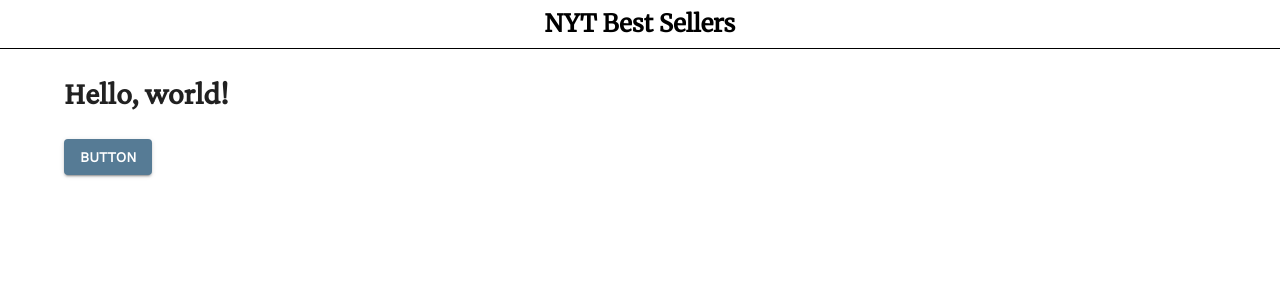
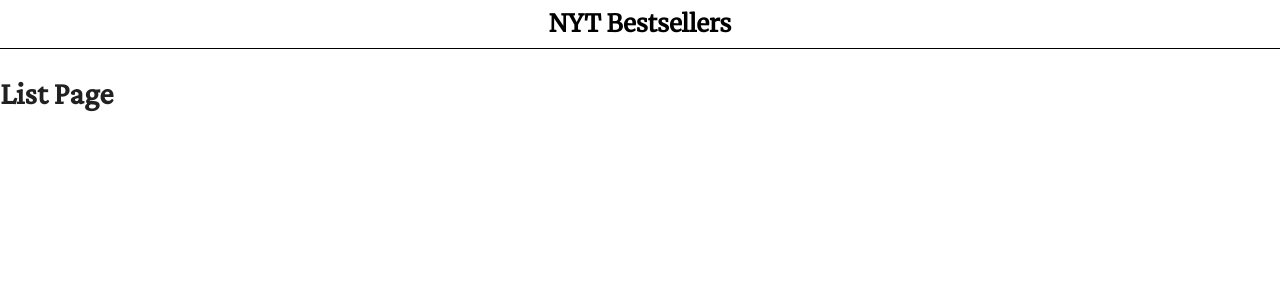
Before and after one commit to ItaloPereira/NYT-bestsellers, a React (Vite) app: page /1 in a window 1280 px wide. Shown: the top 300 px of the page. Built offline with nearby package versions, Linux system fonts and the light colour scheme.

Commit message:
feat: add React Router with initial routes for Home and ListPage

```diff
--- a/package.json
+++ b/package.json
@@ -30,6 +30,7 @@
     "eslint-plugin-react-hooks": "^5.0.0",
     "eslint-plugin-react-refresh": "^0.4.14",
     "globals": "^15.11.0",
+    "react-router-dom": "^6.28.0",
     "typescript": "~5.6.2",
     "typescript-eslint": "^8.11.0",
     "vite": "^5.4.10"
--- a/src/App.tsx
+++ b/src/App.tsx
@@ -2,10 +2,8 @@
 import defaultTheme from '@/themes/default';
 
 import CssBaseline from '@mui/material/CssBaseline';
-import RootLayout from '@/layouts/RootLayout';
 
-import Container from '@mui/material/Container';
-import Button from '@mui/material/Button';
+import Router from './router';
 
 import '@fontsource/merriweather';
 import '@fontsource/crimson-pro';
@@ -15,12 +13,7 @@
   return (
     <ThemeProvider theme={defaultTheme}>
       <CssBaseline />
-      <RootLayout>
-        <Container>
-          <h1>Hello, world!</h1>
-          <Button variant="contained" color="primary">Button</Button>
-        </Container>
-      </RootLayout>
+      <Router />
     </ThemeProvider>
   )
 }
--- a/src/components/top-bar/TopBar.tsx
+++ b/src/components/top-bar/TopBar.tsx
@@ -34,7 +34,7 @@
       <Container>
         <Toolbar disableGutters sx={{ justifyContent: 'center' }} variant="dense">
           <Logo href="/">
-            NYT Best Sellers
+            NYT Bestsellers
           </Logo>
         </Toolbar>
       </Container>
--- a/src/layouts/RootLayout.tsx
+++ b/src/layouts/RootLayout.tsx
@@ -1,18 +1,16 @@
+import { Outlet } from "react-router-dom";
+
 import Box from '@mui/material/Box';
 import Toolbar from '@mui/material/Toolbar';
 
 import TopBar from '@/components/top-bar/TopBar';
 
-interface RootLayoutProps {
-  children: React.ReactNode;
-}
-
-const RootLayout = ({ children }: RootLayoutProps) => {
+const RootLayout = () => {
   return (
     <Box>
       <TopBar />
       <Toolbar variant="dense" />
-      {children}
+      <Outlet />
     </Box>
   );
 }
--- /dev/null
+++ b/src/pages/HomePage.tsx
@@ -0,0 +1,15 @@
+import Container from '@mui/material/Container';
+import Button from '@mui/material/Button';
+
+const HomePage = () => {
+  return (
+    <div>
+      <Container>
+        <h1>Hello, world!</h1>
+        <Button variant="contained" color="primary">Button</Button>
+      </Container>
+    </div>
+  );
+}
+
+export default HomePage;
--- /dev/null
+++ b/src/pages/ListPage.tsx
@@ -0,0 +1,9 @@
+const ListPage = () => {
+  return (
+    <div>
+      <h1>List Page</h1>
+    </div>
+  );
+}
+
+export default ListPage;
--- /dev/null
+++ b/src/router.tsx
@@ -0,0 +1,22 @@
+import { BrowserRouter, Routes, Route } from "react-router-dom";
+
+import RootLayout from '@/layouts/RootLayout';
+
+import HomePage from '@/pages/HomePage';
+import ListPage from '@/pages/ListPage';
+
+const Router = () => {
+  return (
+    <BrowserRouter>
+      <Routes>
+        <Route path="/" element={<RootLayout />}>
+          <Route index element={<HomePage />} />
+          <Route path=":listName" element={<ListPage />} />
+          <Route path="*" element={<h1>404</h1>} />
+        </Route>
+      </Routes>
+    </BrowserRouter>
+  );
+}
+
+export default Router;
```
Also changed, not shown: 1 other file (tests, documents, lock files or other folders).
